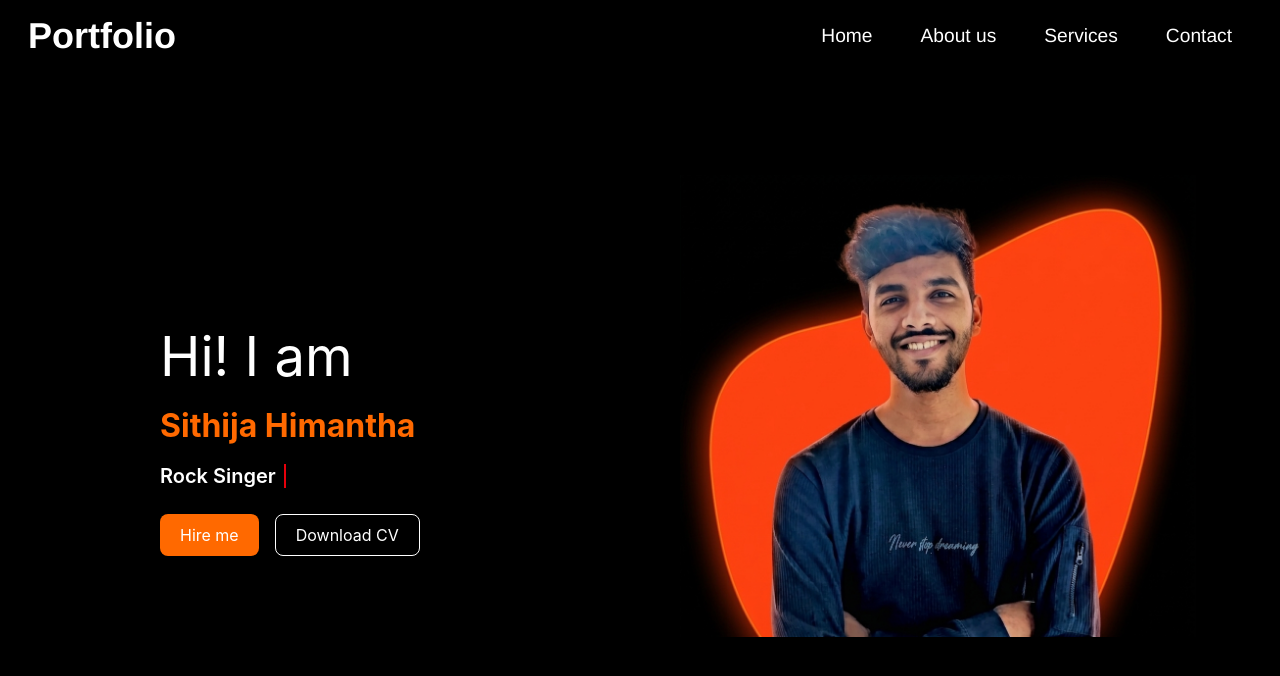
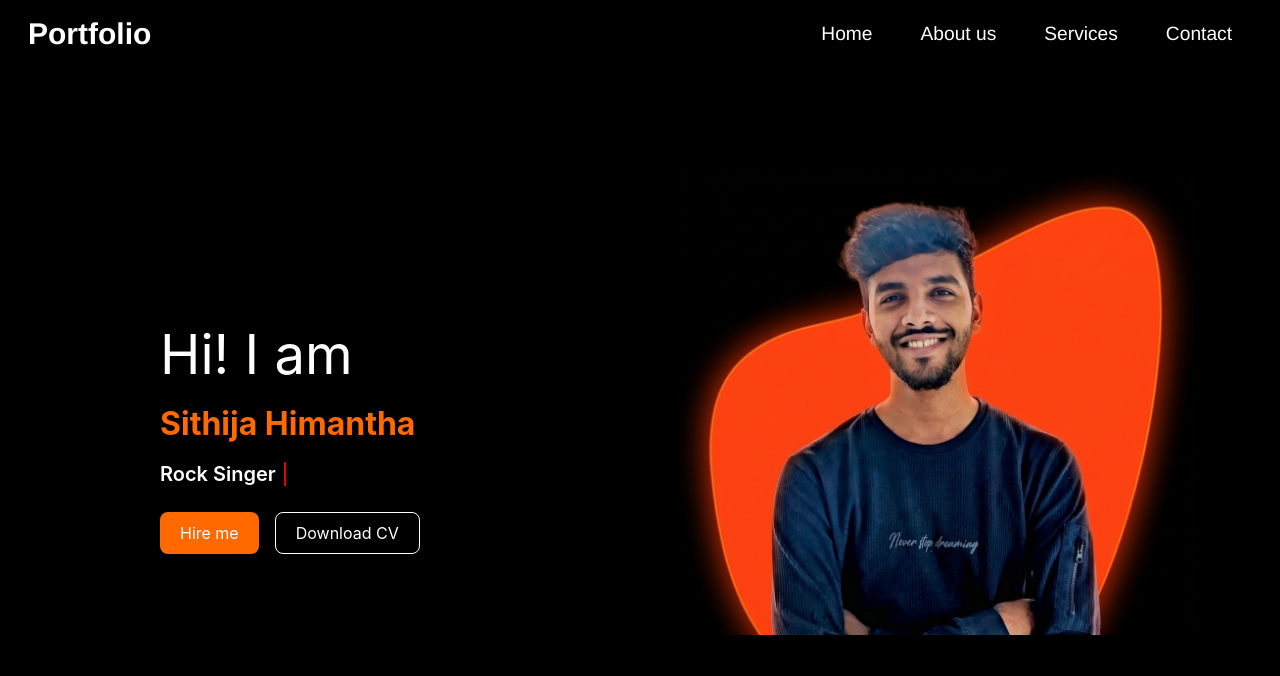
Before and after one commit to wolfyblue078/my-portfolio, a React (Vite) app: page / in a window 1280 px wide. Shown: the top 676 px of the page. Built offline with nearby package versions, Linux system fonts and the light colour scheme.

Commit message:
feat: optimize homepage logo for multiple screens ✅✅

```diff
--- a/src/pages/Home/components/Header.jsx
+++ b/src/pages/Home/components/Header.jsx
@@ -7,7 +7,13 @@ export default function Header(){
 
         <div className="w-full bg-transparent">
             <header className="max-w-7xl mx-auto flex items-center justify-between px-4 sm:px-8 md:px-7 py-4">
-                <span className="text-4xl font-bold text-white font-['Helvetica']">Portfolio</span>
+
+                {/* Logo */}
+                <span className="text-2xl md:text-3xl font-bold text-white font-['Helvetica']">
+                    Portfolio
+                </span>
+
+                {/* Large screen Navigations */}
                 <nav className="hidden md:flex space-x-4 text-white font-['Helvetica'] text-xl flex gap-2">
 
                     <Link to="home"
```
